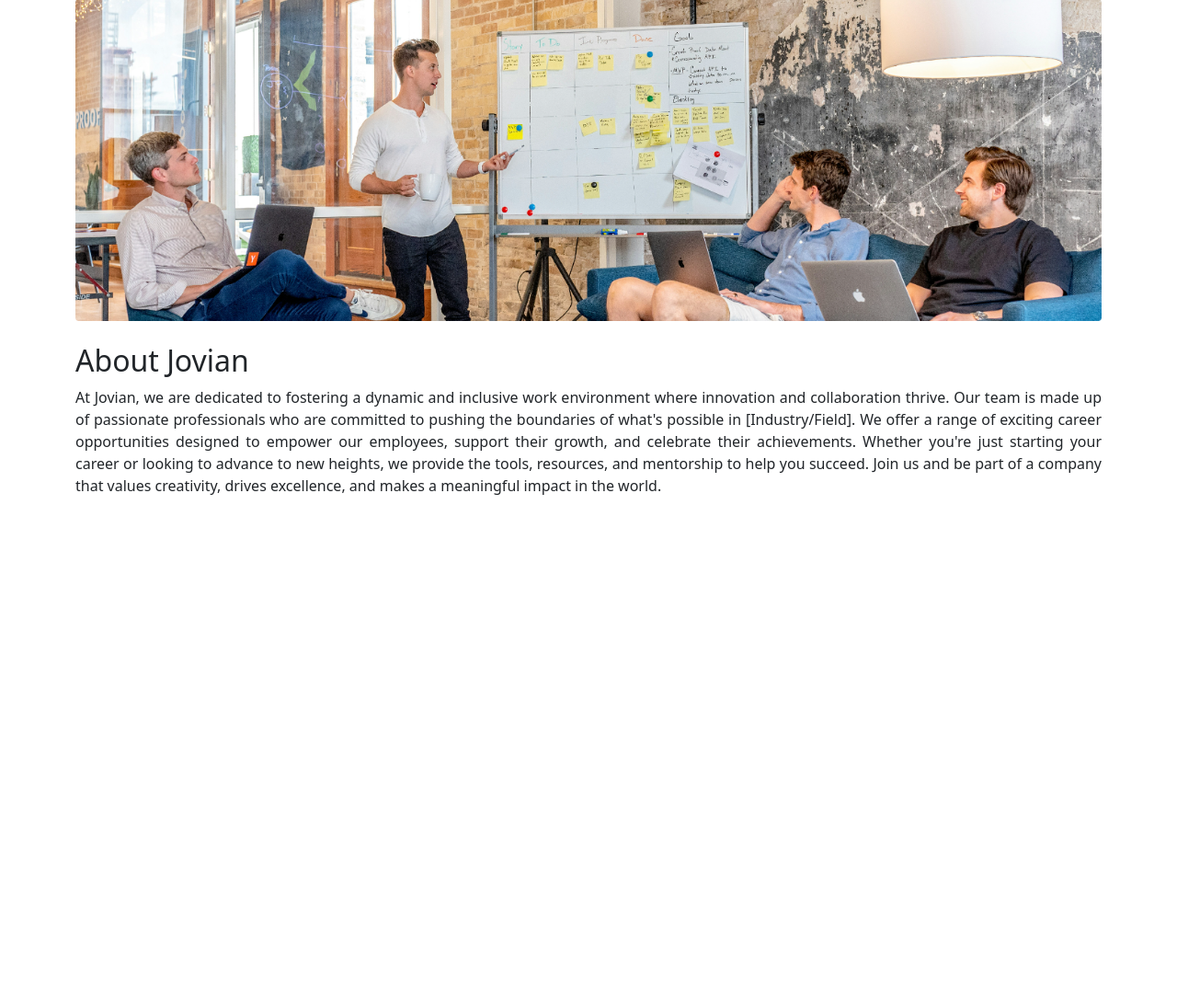
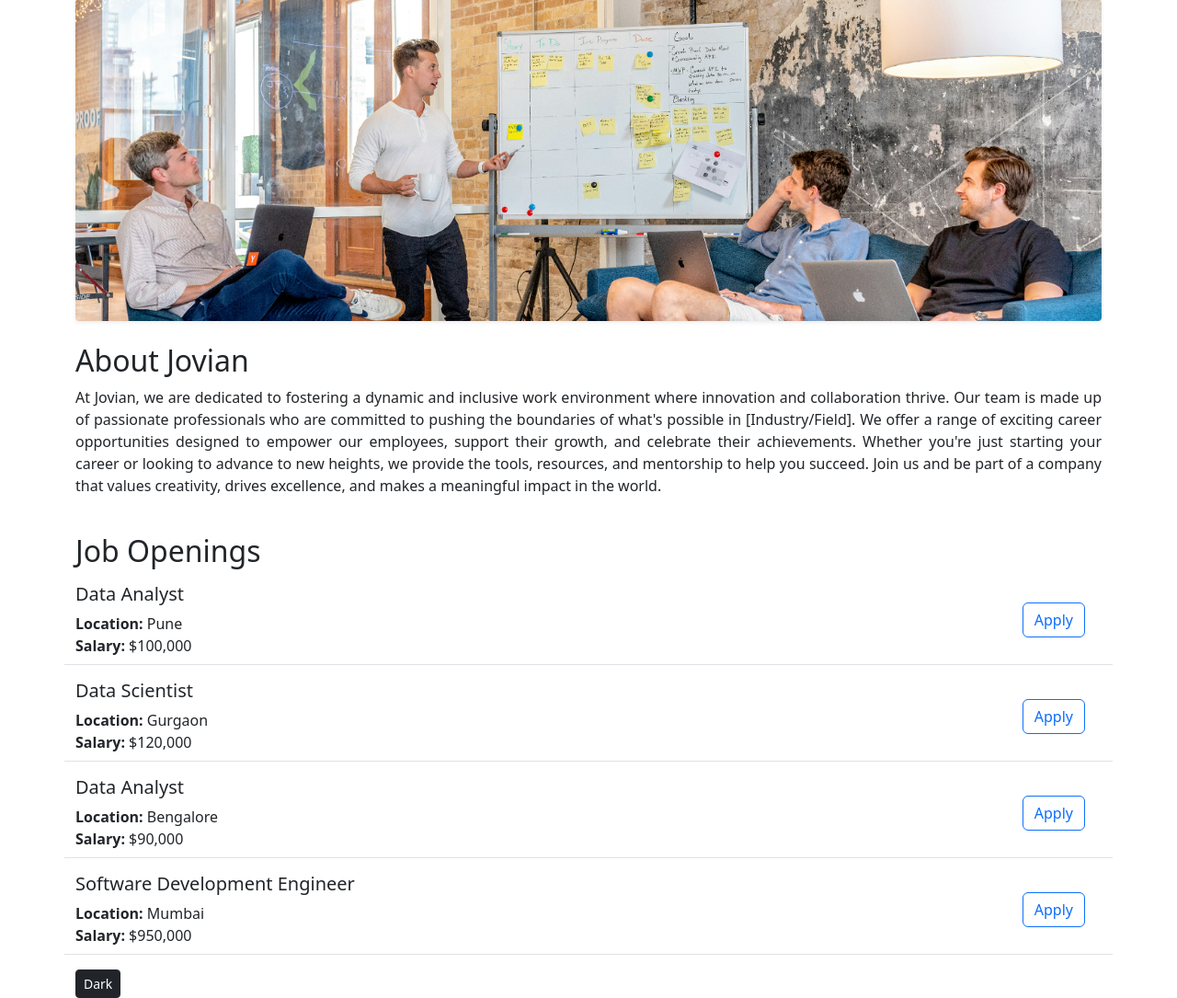
Before and after one commit to shaileshsuthar675/Tutorial-Repo, a Flask app: page / in a window 1280 px wide. Shown: the part 81-1166 px from the top of the page at 92% size. Before the commit the page ends 619 px from the top, so only its background shows below. Run offline with Flask 3, Linux system fonts and the light colour scheme.

Commit message:
Added dynamic data and api cloud.

```diff
--- a/app.py
+++ b/app.py
@@ -1,11 +1,39 @@
-from flask import Flask, render_template
+from flask import Flask, render_template, jsonify
 
 app = Flask(__name__)
+
+jobs = [
+    {
+        "Job Title": "Data Analyst",
+        "Location": "Pune",
+        "Salary": "$100,000",
+    },
+    {
+        "Job Title": "Data Scientist",
+        "Location": "Gurgaon",
+        "Salary": "$120,000",
+    },
+    {
+        "Job Title": "Data Analyst",
+        "Location": "Bengalore",
+        "Salary": "$90,000",
+    },
+    {
+        "Job Title": "Software Development Engineer",
+        "Location": "Mumbai",
+        "Salary": "$950,000",
+    },
+]
 
 
 @app.route("/")
 def hello_world():
-    return render_template("home.html")
+    return render_template("home.html", jobs=jobs)
+
+
+@app.route("/api/jobs")
+def list_jobs():
+    return jsonify(jobs)
 
 
 if __name__ == "__main__":
--- a/templates/home.html
+++ b/templates/home.html
@@ -11,6 +11,12 @@
     <style>
         .text-justify {
             text-align: justify;
+        }
+
+        .col-2 {
+            margin-top: auto;
+            margin-bottom: auto;
+
         }
     </style>
 </head>
@@ -66,9 +72,9 @@
 
         <!-- starting with About -->
         <br>
-        <img src="/static/banner.png" class="rounded-1 img-fluid" alt="..." height="200">
+        <img src="/static/banner.png" class="rounded-1 img-fluid shadow-sm" alt="..." height="200">
         <br><br>
-        <h2>About Jovian</h2>
+        <p class="h2">About Jovian</p>
         <p class="text-justify lead fs-6">
             At Jovian, we are dedicated to fostering a dynamic and inclusive work environment where innovation and
             collaboration thrive. Our team is made up of passionate professionals who are committed to pushing the
@@ -82,6 +88,20 @@
         </p>
 
 
+        <!-- JOBs openings -->
+        <br>
+        <p class="h2 pb-2">Job Openings</p>
+
+        <div>
+            {% for job in jobs %}
+            {% include 'jobitems.html' %}
+            {% endfor %}
+        </div>
+
+        <div class="contact-button">
+            <button type="button" class="btn btn-dark btn-sm py-50">Dark</button>
+        </div>
+
     </div>
 
 </body>
--- /dev/null
+++ b/templates/jobitems.html
@@ -0,0 +1,19 @@
+<div class="border-bottom row" style="margin-bottom: 16px; padding-bottom: 8px; padding-right: 18px;">
+    <div class="col">
+        <p class="h5">{{job['Job Title']}}</p>
+        <div>
+            <b>Location:</b> {{job['Location']}}
+        </div>
+        {% if 'Salary' in job %}
+        <div>
+            <b>Salary:</b> {{job['Salary']}}
+        </div>
+        <!-- <hr class="dropdown-divider"> -->
+        <!-- <br> -->
+        {% endif %}
+    </div>
+    <div class="col" style="text-align: right; margin-top:auto; margin-bottom:auto;">
+        <button type="button" class="btn btn-outline-primary">Apply</button>
+    </div>
+
+</div>
```
